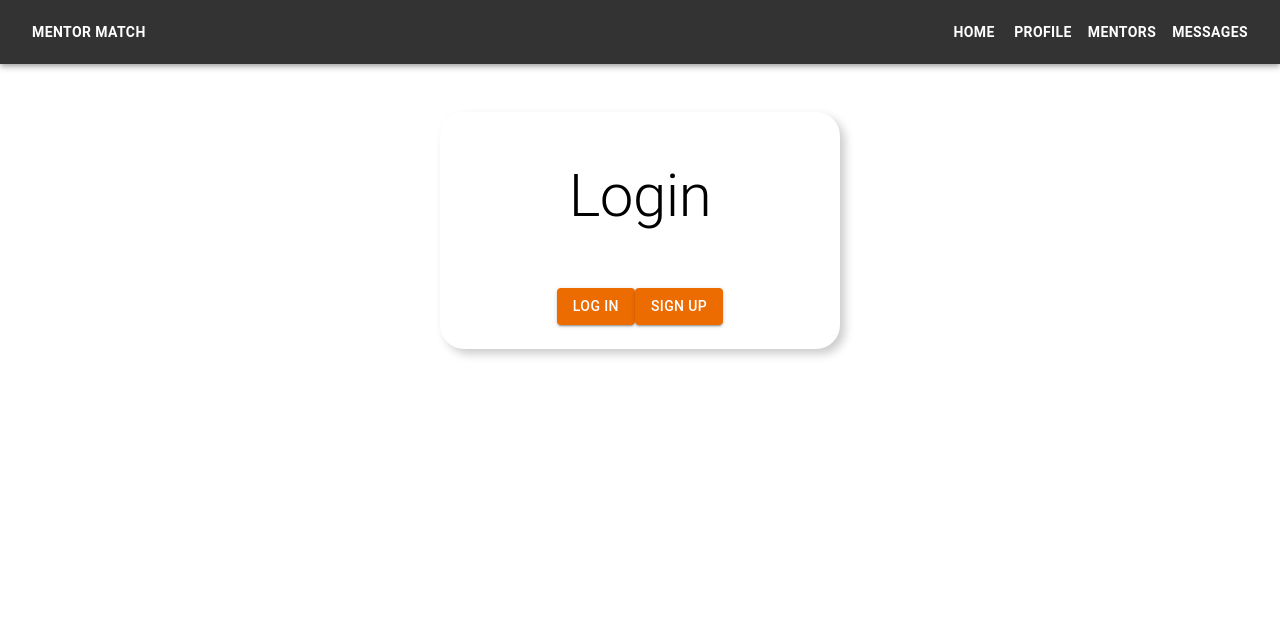
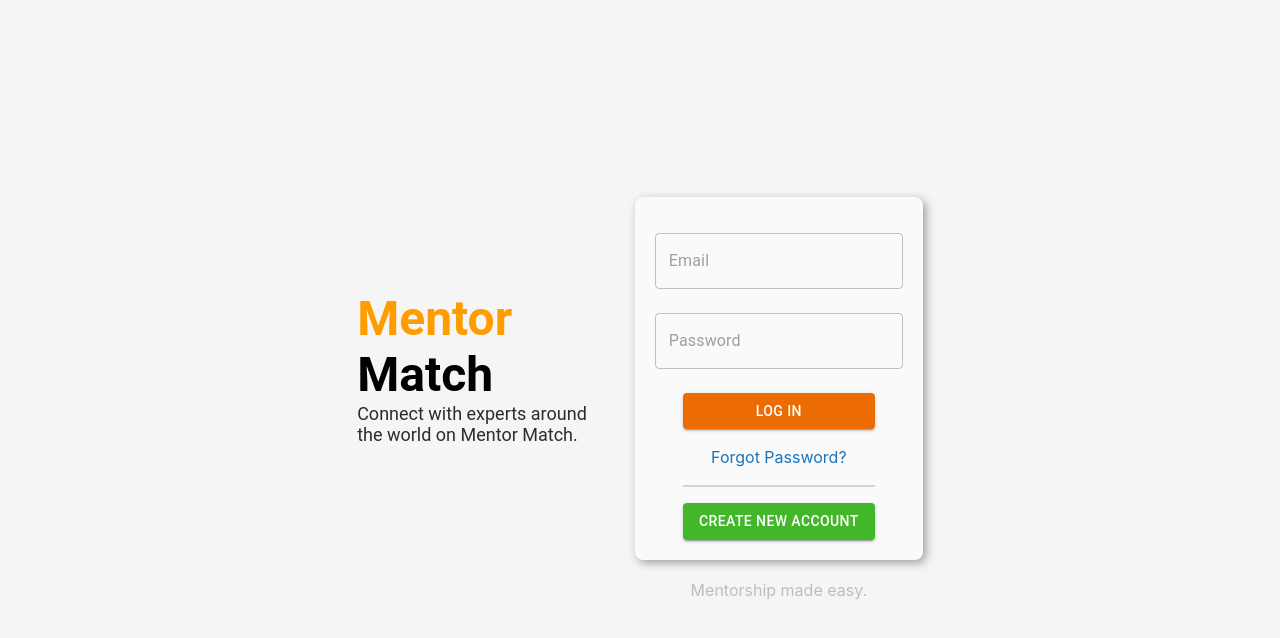
Before and after one commit to habeshongo/mentorMatch, a React (Create React App) app in the folder client/: page / in a window 1280 px wide. Shown: the top 638 px of the page. Built offline with nearby package versions, Linux system fonts and the light colour scheme; no server answers.

Commit message:
finish styling home page

```diff
--- a/client/src/Components/login.js
+++ b/client/src/Components/login.js
@@ -18,7 +18,7 @@ const LoginButton = () => {
   return (
     <Button
       type="submit"
-      sx={{ marginTop: 4 }}
+      sx={{ marginTop: 2 }}
       variant="contained"
       color="warning"
       onClick={handleLogin}
--- a/client/src/Components/signup.js
+++ b/client/src/Components/signup.js
@@ -20,12 +20,12 @@ export const SignupButton = () => {
   return (
     <Button
       type="submit"
-      sx={{ marginTop: 4 }}
+      sx={{ marginTop: 2, backgroundColor: "#42b72a" }}
       variant="contained"
-      color="warning"
+      color="success"
       onClick={handleSignUp}
     >
-      Sign Up
+      Create New Account
     </Button>
     // <button className="button__sign-up"
     //   Sign Up
--- a/client/src/pages/Home.jsx
+++ b/client/src/pages/Home.jsx
@@ -41,35 +41,45 @@ setInput({
     handleRedirectCallback,
   } = useAuth0();
   return (
-    <div>
-      <NavBar />
-      {/* <form onSubmit={handleSubmit}> */}
-        <Box display='flex' flexDirection={"column"} maxWidth={400} justifyItems="center" alignItems={'center'} margin="auto" borderRadius={6} marginTop={6} padding={3} boxShadow={"5px 5px 10px #ccc"} >
-        <Typography variant='h2' padding={3} textAlign="center">{!user ? 'Login': 'Logout'}</Typography>
-        {/* {isSignup && <TextField onChange={handleChange} value={input.name} margin='normal' name="name" type="text" variant='outlined' placeholder='Name' padding={3} sx={{":hover": {
-          boxShadow:"5px 5px 10px #ccc"
-        }}}/>}
+    <div style={{height:"100vh",backgroundColor:"#f5f5f5", display:"flex", justifyContent:"center", alignItems:"center", gap:"3em" }}>
+
+
+        <Box paddingBottom={8}>
+          <Typography variant="h3">
+            <div style={{color:"#ff9c00", fontWeight:"700"}}>
+            Mentor
+            </div>
+            <div style={{fontWeight:"700"}}>Match</div>
+              <p style={{fontSize:"18px", color:"#2C2C2C"}}>Connect with experts around<br/> the world on Mentor Match.</p>
+          </Typography>
+        </Box>
+        <Box display="flex" flexDirection={"column"} gap={2}>
+          <Box display='flex' flexDirection={"column"} minWidth={250} maxWidth={500} justifyItems="center" alignItems={'center'} margin="auto" borderRadius={2}  padding={2.5} boxShadow={"3px 3px 10px #9e9e9e"} backgroundColor={"#fafafa"}>
+            {/* <Typography variant='h2' padding={3} textAlign="center">{!user ? 'LOGIN': 'LOGOUT'}</Typography> */}
+
                   <TextField onChange={handleChange} value={input.email} margin='normal' name="email" type="email" variant='outlined' placeholder='Email' padding={3} sx={{":hover": {
                   boxShadow:"5px 5px 10px #ccc"
                   }}}/>
                    <TextField onChange={handleChange} value={input.password} margin='normal' name="password" type="password" variant='outlined' placeholder='Password' padding={3} sx={{":hover": {
                    boxShadow:"5px 5px 10px #ccc"
-        }}}
-        />  */}
-
+                  }}}/>
 
             <div>
               {!user ? (
-          <>
+                <div style={{display:"flex", flexDirection:"column"}}>
                   <LoginButton />
+                  <p style={{color:"#1774bd", margin:"0 auto", padding:"1em"}}>Forgot Password?</p>
+                  <div style={{border: "1px solid lightgrey"}}></div>
                   <SignupButton />
-          </>
+                </div>
               ) : (
                 <LogoutButton />
               )}
             </div>
-{/* <Button onClick ={()=>setIsSignup(!isSignup)} sx={{ marginTop: 4 }}>Go to {isSignup ? 'Login' : 'Signup'}</Button> */}
-
+          </Box>
+          <div style={{margin:"0 auto", padding: "2px", fontSize:"16px", color: "#bdbdbd"}}>
+            Mentorship made easy.
+          </div>
         </Box>
       {/* </form> */}
     </div>
```
Lines whose indentation alone changed are shown as unchanged.
